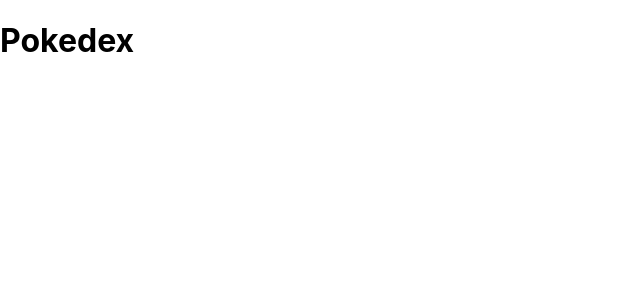
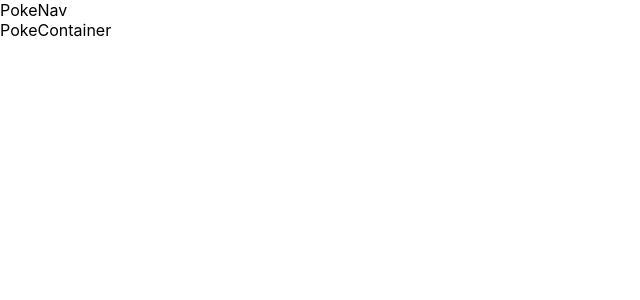
Before and after one commit to g-merrill/pokedex-react, a React (Create React App) app: page / in a window 1280 px wide. Shown: the top 300 px of the page, without its empty margins (0-640 px from the left). Built offline with nearby package versions, Linux system fonts and the light colour scheme.

Commit message:
file structure for three main components in place

```diff
--- a/src/App.js
+++ b/src/App.js
@@ -1,4 +1,6 @@
 import React from 'react';
+import Navbar from './components/Navbar';
+import PokeContainer from './components/PokeContainer';
 import './App.css';
 let data = require('./originalNine.json');
 
@@ -9,7 +11,8 @@ class App extends React.Component {
 
     return (
       <div className="App">
-        <h1>Pokedex</h1>
+        <Navbar />
+        <PokeContainer />
       </div>
     );
   }
--- /dev/null
+++ b/src/components/Navbar.js
@@ -0,0 +1,11 @@
+import React from 'react';
+
+const Navbar = () => {
+  return(
+    <nav>
+      PokeNav
+    </nav>
+  );
+}
+
+export default Navbar;
--- /dev/null
+++ b/src/components/PokeContainer.js
@@ -0,0 +1,13 @@
+import React, { Component } from 'react';
+
+class PokeContainer extends Component {
+  render() {
+    return (
+      <div>
+        PokeContainer
+      </div>
+    );
+  }
+}
+
+export default PokeContainer;
```
Also changed, not shown: src/components/PokeCard.js (added, +11 -0 lines), 1 other file (tests, documents, lock files or other folders).
